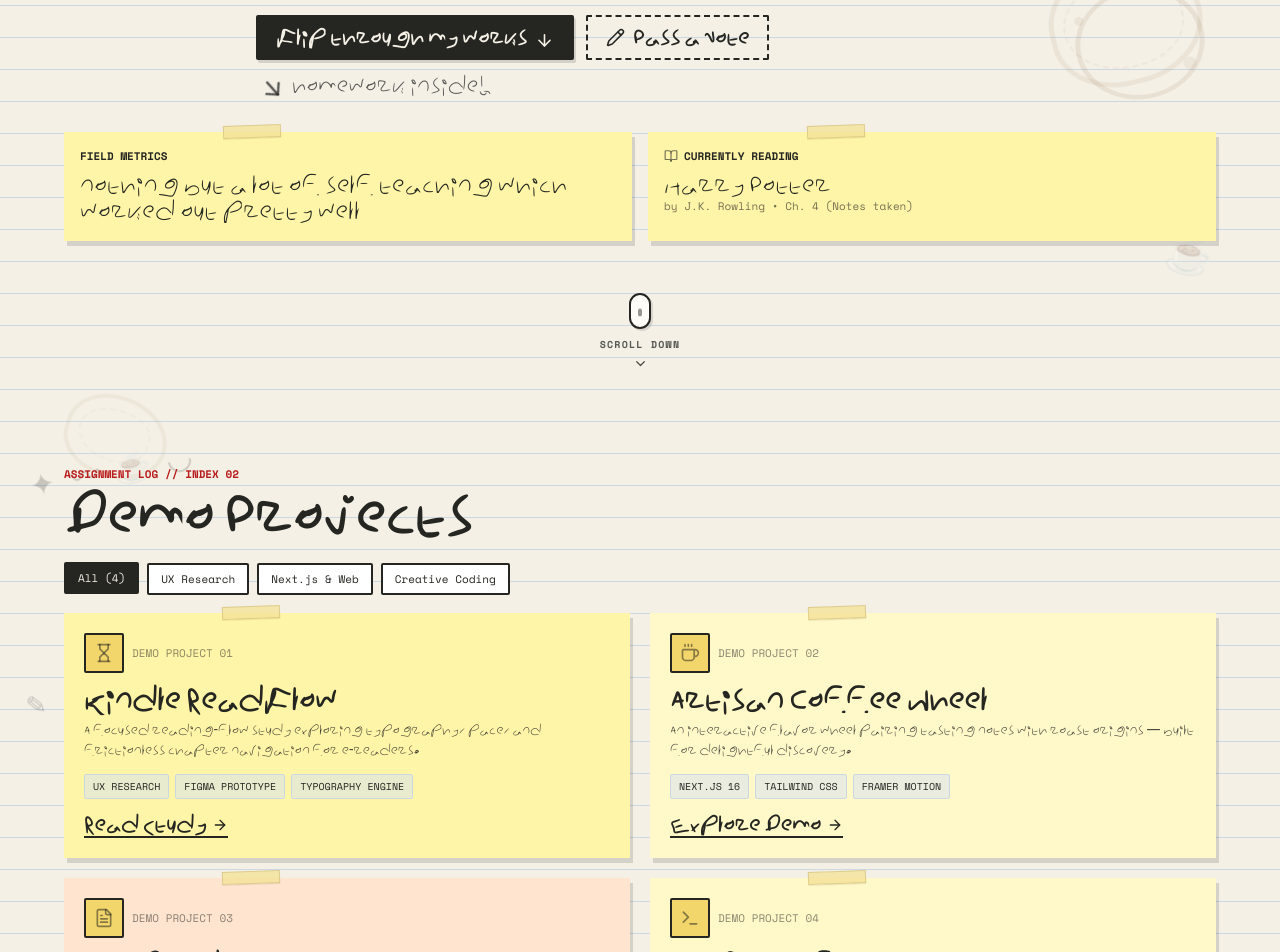
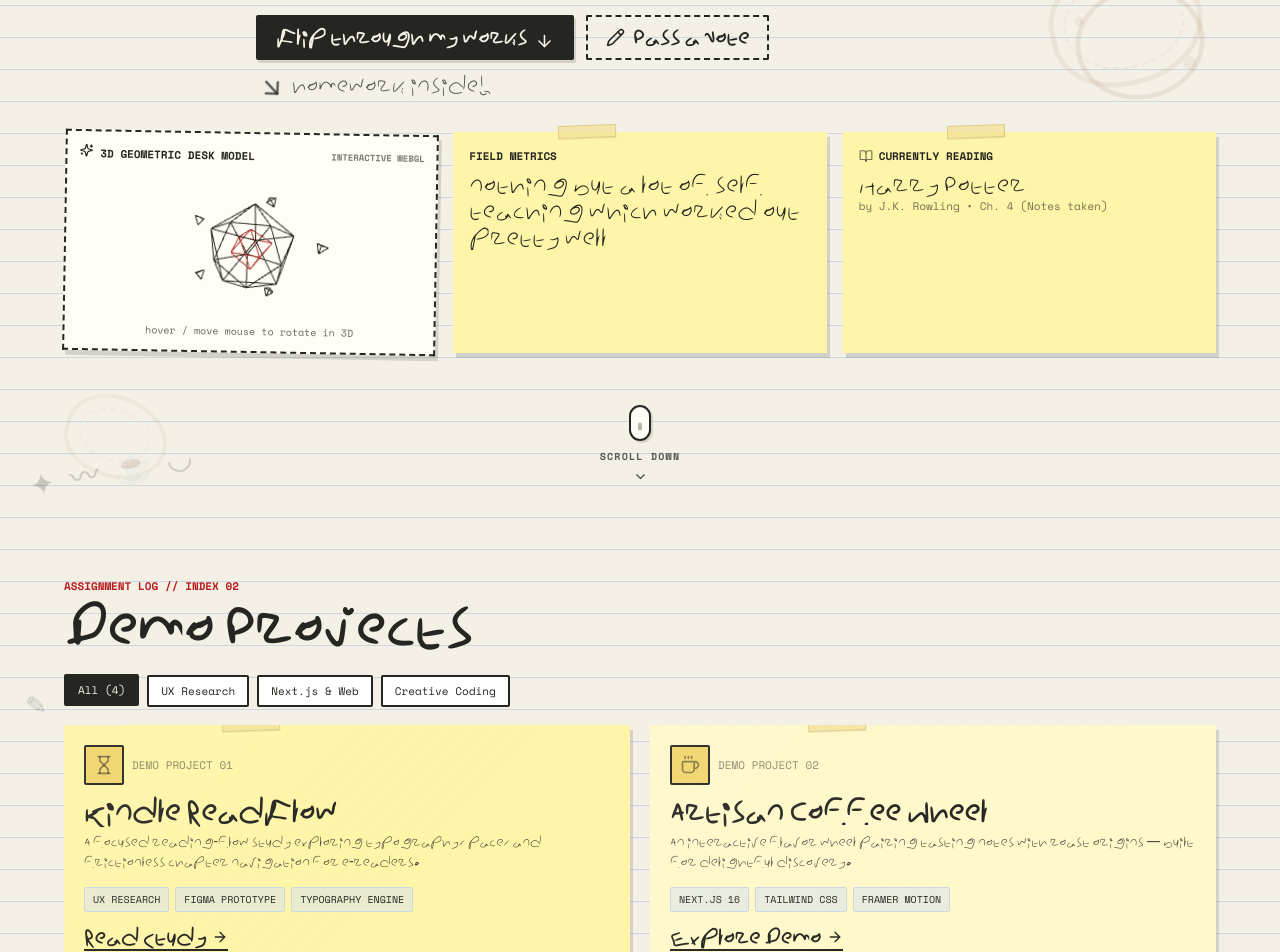
Before and after one commit to yaboistellar/tanshir_portfolio, a React (Vite) app: page / in a window 1280 px wide. Shown: the part 314-1266 px from the top of the page. Built offline with nearby package versions, Linux system fonts and the light colour scheme.

Commit message:
feat: add interactive Three.js 3D WebGL scene and 3D extruded project cards

```diff
--- a/package.json
+++ b/package.json
@@ -41,6 +41,7 @@
     "@tailwindcss/typography": "^0.5.15",
     "@tailwindcss/vite": "^4.0.0",
     "@tanstack/react-query": "^5.66.0",
+    "@types/three": "^0.186.0",
     "class-variance-authority": "^0.7.1",
     "clsx": "^2.1.1",
     "cmdk": "^1.1.1",
@@ -61,6 +62,7 @@
     "sonner": "^2.0.7",
     "tailwind-merge": "^3.0.1",
     "tailwindcss": "^4.0.0",
+    "three": "^0.186.1",
     "tw-animate-css": "^1.4.0",
     "vaul": "^1.1.2",
     "wouter": "^3.5.0",
--- a/src/App.tsx
+++ b/src/App.tsx
@@ -1,6 +1,7 @@
 import { useEffect, useRef, useState, useCallback } from 'react';
 import { motion, AnimatePresence, useScroll, useTransform, useSpring, useMotionValue } from 'framer-motion';
 import Lenis from 'lenis';
+import * as THREE from 'three';
 import {
   ArrowDown,
   ArrowRight,
@@ -398,6 +399,228 @@ function ScrollDownIndicator({ targetId = 'projects' }: { targetId?: string }) {
   );
 }
 
+function ThreeDeskScene() {
+  const mountRef = useRef<HTMLDivElement>(null);
+
+  useEffect(() => {
+    const container = mountRef.current;
+    if (!container) return;
+
+    const width = container.clientWidth || 180;
+    const height = container.clientHeight || 150;
+
+    const scene = new THREE.Scene();
+    const camera = new THREE.PerspectiveCamera(45, width / height, 0.1, 1000);
+    camera.position.z = 4.8;
+
+    const renderer = new THREE.WebGLRenderer({ alpha: true, antialias: true });
+    renderer.setSize(width, height);
+    renderer.setPixelRatio(Math.min(window.devicePixelRatio, 2));
+    container.appendChild(renderer.domElement);
+
+    // 3D Wireframe Icosahedron (Sketchbook Geometric Ink Model)
+    const geom1 = new THREE.IcosahedronGeometry(1.25, 0);
+    const wireMat1 = new THREE.MeshBasicMaterial({
+      color: 0x252621,
+      wireframe: true,
+    });
+    const mesh1 = new THREE.Mesh(geom1, wireMat1);
+    scene.add(mesh1);
+
+    // Inner glowing paper/ink core
+    const geomCore = new THREE.OctahedronGeometry(0.65, 0);
+    const coreMat = new THREE.MeshBasicMaterial({
+      color: 0xb43b35,
+      wireframe: true,
+    });
+    const meshCore = new THREE.Mesh(geomCore, coreMat);
+    scene.add(meshCore);
+
+    // Floating 3D Ink Stars
+    const starGeom = new THREE.TetrahedronGeometry(0.18, 0);
+    const starMat = new THREE.MeshBasicMaterial({ color: 0x252621, wireframe: true });
+    const stars: THREE.Mesh[] = [];
+    for (let i = 0; i < 5; i++) {
+      const star = new THREE.Mesh(starGeom, starMat);
+      const angle = (i / 5) * Math.PI * 2;
+      const radius = 1.9;
+      star.position.set(Math.cos(angle) * radius, Math.sin(angle) * radius * 0.7, (Math.random() - 0.5) * 1.2);
+      scene.add(star);
+      stars.push(star);
+    }
+
+    let mouseX = 0;
+    let mouseY = 0;
+    let targetX = 0;
+    let targetY = 0;
+
+    const onMouseMove = (e: MouseEvent) => {
+      const rect = container.getBoundingClientRect();
+      const x = e.clientX - rect.left - width / 2;
+      const y = e.clientY - rect.top - height / 2;
+      mouseX = (x / width) * 2;
+      mouseY = -(y / height) * 2;
+    };
+
+    window.addEventListener('mousemove', onMouseMove);
+
+    let animationFrameId: number;
+    const clock = new THREE.Clock();
+
+    const animate = () => {
+      animationFrameId = requestAnimationFrame(animate);
+      const delta = clock.getDelta();
+      const elapsed = clock.getElapsedTime();
+
+      targetX += (mouseX - targetX) * 0.06;
+      targetY += (mouseY - targetY) * 0.06;
+
+      mesh1.rotation.x = elapsed * 0.4 + targetY * 1.5;
+      mesh1.rotation.y = elapsed * 0.5 + targetX * 1.5;
+      mesh1.position.y = Math.sin(elapsed * 1.6) * 0.1;
+
+      meshCore.rotation.x = -elapsed * 0.6;
+      meshCore.rotation.y = -elapsed * 0.7;
+
+      stars.forEach((star, idx) => {
+        star.rotation.x += delta * (idx % 2 === 0 ? 1.2 : -1.2);
+        star.rotation.y += delta * 1.6;
+        star.position.y += Math.sin(elapsed * 2.2 + idx) * 0.003;
+      });
+
+      renderer.render(scene, camera);
+    };
+
+    animate();
+
+    const handleResize = () => {
+      if (!container) return;
+      const newW = container.clientWidth;
+      const newH = container.clientHeight;
+      if (newW === 0 || newH === 0) return;
+      camera.aspect = newW / newH;
+      camera.updateProjectionMatrix();
+      renderer.setSize(newW, newH);
+    };
+
+    window.addEventListener('resize', handleResize);
+
+    return () => {
+      window.removeEventListener('mousemove', onMouseMove);
+      window.removeEventListener('resize', handleResize);
+      cancelAnimationFrame(animationFrameId);
+      if (container.contains(renderer.domElement)) {
+        container.removeChild(renderer.domElement);
+      }
+      geom1.dispose();
+      geomCore.dispose();
+      starGeom.dispose();
+      renderer.dispose();
+    };
+  }, []);
+
+  return (
+    <div
+      ref={mountRef}
+      style={{
+        width: '100%',
+        height: '140px',
+        display: 'grid',
+        placeItems: 'center',
+        cursor: 'grab',
+      }}
+    />
+  );
+}
+
+interface ProjectItem {
+  title: string;
+  icon: React.ReactNode;
+  number: string;
+  copy: string;
+  tags: string[];
+  category: string[];
+  action: string;
+}
+
+function Interactive3DProjectCard({ project }: { project: ProjectItem }) {
+  const x = useMotionValue(0);
+  const y = useMotionValue(0);
+
+  const rotateX = useSpring(useTransform(y, [-120, 120], [16, -16]), { stiffness: 300, damping: 20 });
+  const rotateY = useSpring(useTransform(x, [-120, 120], [-16, 16]), { stiffness: 300, damping: 20 });
+  const glareOpacity = useSpring(useTransform(y, [-120, 120], [0.35, 0]), { stiffness: 300, damping: 20 });
+
+  function handleMouseMove(e: React.MouseEvent<HTMLElement>) {
+    const rect = e.currentTarget.getBoundingClientRect();
+    const centerX = rect.left + rect.width / 2;
+    const centerY = rect.top + rect.height / 2;
+    x.set(e.clientX - centerX);
+    y.set(e.clientY - centerY);
+  }
+
+  function handleMouseLeave() {
+    x.set(0);
+    y.set(0);
+  }
+
+  return (
+    <motion.article
+      layout
+      initial={{ opacity: 0, scale: 0.92, rotateX: 14 }}
+      whileInView={{ opacity: 1, scale: 1, rotateX: 0 }}
+      viewport={{ once: true, margin: '-40px' }}
+      exit={{ opacity: 0, scale: 0.92 }}
+      transition={{ duration: 0.45, ease: 'easeOut' as const }}
+      style={{
+        rotateX,
+        rotateY,
+        transformStyle: 'preserve-3d',
+      }}
+      onMouseMove={handleMouseMove}
+      onMouseLeave={handleMouseLeave}
+      whileHover={{ scale: 1.04, z: 25 }}
+      className="project-card ink-border shadow-note card-3d"
+      key={project.title}
+    >
+      <motion.div
+        className="card-glare"
+        style={{ opacity: glareOpacity }}
+        aria-hidden="true"
+      />
+      <div className="project-meta" style={{ transform: 'translateZ(26px)', transformStyle: 'preserve-3d' }}>
+        <motion.span
+          className="project-icon"
+          whileHover={{ scale: 1.2, rotate: 10 }}
+          transition={{ type: 'spring', stiffness: 350, damping: 15 }}
+        >
+          {project.icon}
+        </motion.span>
+        <span className="typewriter">Demo Project {project.number}</span>
+      </div>
+      <h3 className="handwritten" style={{ transform: 'translateZ(34px)' }}>
+        {project.title}
+      </h3>
+      <p style={{ transform: 'translateZ(20px)' }}>{project.copy}</p>
+      <div className="tag-row typewriter" style={{ transform: 'translateZ(28px)' }}>
+        {project.tags.map((tag: string) => (
+          <span key={tag}>{tag}</span>
+        ))}
+      </div>
+      <div style={{ transform: 'translateZ(30px)' }}>
+        <motion.button
+          className="text-link handwritten"
+          type="button"
+          whileHover={{ x: 6 }}
+          whileTap={{ scale: 0.95 }}
+        >
+          {project.action} <ArrowRight aria-hidden="true" />
+        </motion.button>
+      </div>
+    </motion.article>
+  );
+}
+
 type FormStatus = 'idle' | 'sending' | 'success' | 'error';
 type ProjectFilter = 'all' | 'ux' | 'web' | 'code';
 
@@ -649,7 +872,21 @@ function HomePage() {
               <ArrowRight aria-hidden="true" /> homework inside!
             </motion.div>
           </div>
-          <motion.div className="home-stats" variants={heroItemVariants}>
+          <motion.div className="home-stats" variants={heroItemVariants} style={{ gridTemplateColumns: 'repeat(auto-fit, minmax(240px, 1fr))' }}>
+            <motion.div
+              className="three-desk-wrapper ink-border"
+              whileHover={{ y: -4, rotate: 0 }}
+              transition={{ type: 'spring', stiffness: 300, damping: 20 }}
+            >
+              <div className="typewriter note-kicker" style={{ width: '100%', justifyContent: 'space-between' }}>
+                <span><Sparkles aria-hidden="true" /> 3D Geometric Desk Model</span>
+                <span style={{ fontSize: '9px', opacity: 0.6 }}>Interactive WebGL</span>
+              </div>
+              <ThreeDeskScene />
+              <div className="typewriter" style={{ fontSize: '10px', color: 'var(--note-muted)', textAlign: 'center' }}>
+                hover / move mouse to rotate in 3D
+              </div>
+            </motion.div>
             <motion.div
               className="note-card cream-note"
               whileHover={{ y: -4, rotate: -0.8 }}
@@ -715,42 +952,7 @@ function HomePage() {
           <motion.div layout className="project-grid">
             <AnimatePresence mode="popLayout">
               {filteredProjects.map((project) => (
-                <motion.article
-                  layout
-                  initial={{ opacity: 0, scale: 0.94, y: 16 }}
-                  animate={{ opacity: 1, scale: 1, y: 0 }}
-                  exit={{ opacity: 0, scale: 0.94, y: 16 }}
-                  transition={{ duration: 0.35, ease: 'easeOut' as const }}
-                  whileHover={{ y: -6 }}
-                  className="project-card ink-border shadow-note"
-                  key={project.title}
-                >
-                  <div className="project-meta">
-                    <motion.span
-                      className="project-icon"
-                      whileHover={{ scale: 1.15, rotate: 8 }}
-                      transition={{ type: 'spring', stiffness: 350, damping: 15 }}
-                    >
-                      {project.icon}
-                    </motion.span>
-                    <span className="typewriter">Demo Project {project.number}</span>
-                  </div>
-                  <h3 className="handwritten">{project.title}</h3>
-                  <p>{project.copy}</p>
-                  <div className="tag-row typewriter">
-                    {project.tags.map((tag) => (
-                      <span key={tag}>{tag}</span>
-                    ))}
-                  </div>
-                  <motion.button
-                    className="text-link handwritten"
-                    type="button"
-                    whileHover={{ x: 4 }}
-                    whileTap={{ scale: 0.95 }}
-                  >
-                    {project.action} <ArrowRight aria-hidden="true" />
-                  </motion.button>
-                </motion.article>
+                <Interactive3DProjectCard key={project.title} project={project} />
               ))}
             </AnimatePresence>
           </motion.div>
--- a/src/index.css
+++ b/src/index.css
@@ -2645,3 +2645,47 @@ html.lenis, html.lenis body {
     opacity: 0.9;
   }
 }
+
+/* 3D Card Enhancements & Perspective */
+.project-grid {
+  perspective: 1200px;
+}
+
+.card-3d {
+  position: relative;
+  overflow: hidden;
+  transform-style: preserve-3d;
+  transition: box-shadow 0.25s cubic-bezier(0.16, 1, 0.3, 1);
+  will-change: transform;
+}
+
+.card-3d:hover {
+  box-shadow: 10px 16px 0 rgb(26 26 26 / 22%);
+}
+
+.card-glare {
+  position: absolute;
+  inset: 0;
+  background: linear-gradient(135deg, rgba(255, 255, 255, 0.45) 0%, transparent 60%);
+  pointer-events: none;
+  z-index: 40;
+  border-radius: inherit;
+}
+
+.three-desk-wrapper {
+  display: flex;
+  flex-direction: column;
+  align-items: center;
+  gap: 6px;
+  border: 2px dashed var(--note-ink);
+  background: #fffdf5;
+  padding: 12px;
+  box-shadow: 3px 5px 0 rgb(26 26 26 / 14%);
+  transform: rotate(1deg);
+  transition: transform 0.3s cubic-bezier(0.16, 1, 0.3, 1), box-shadow 0.3s ease;
+}
+
+.three-desk-wrapper:hover {
+  transform: rotate(0deg) translateY(-4px);
+  box-shadow: 6px 9px 0 rgb(26 26 26 / 18%);
+}
```
Also changed, not shown: 1 other file (tests, documents, lock files or other folders).
